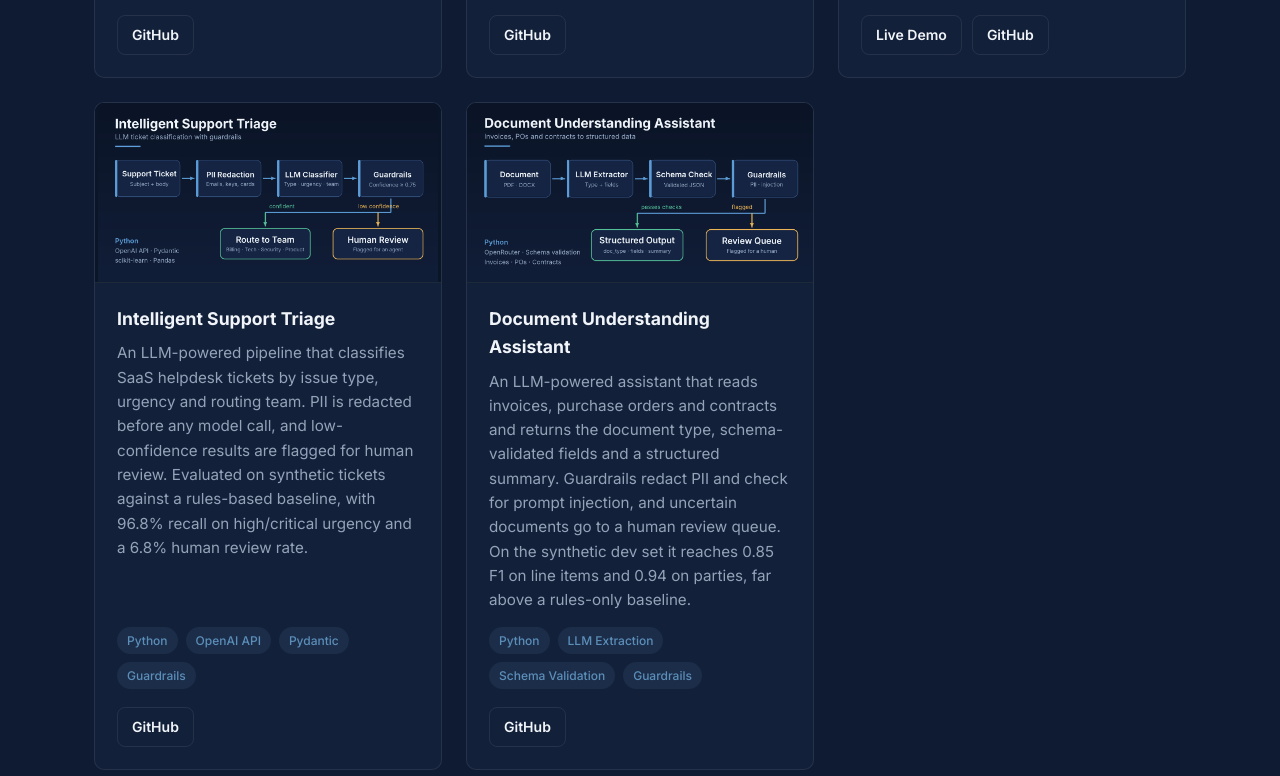
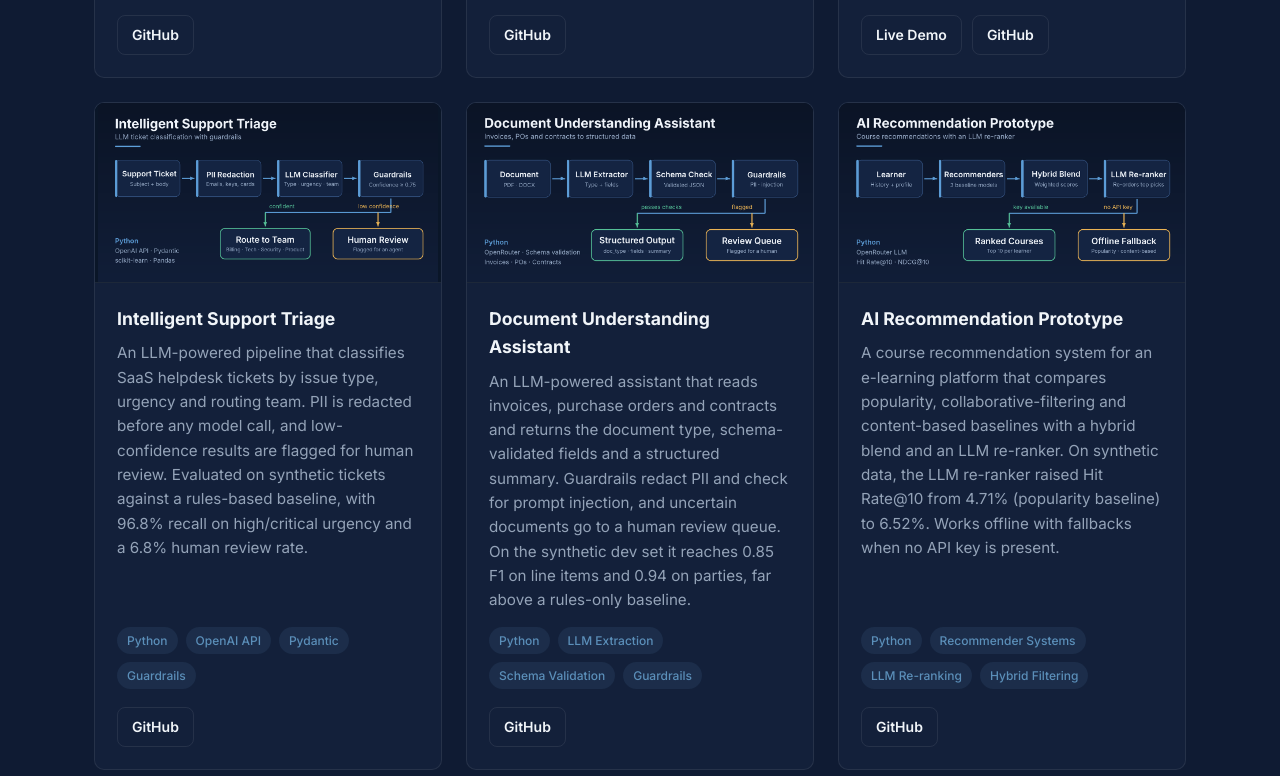
Before and after one commit to Suleman-Sehar/Suleman_Portfolio, a website: page index.html in a window 1280 px wide. Shown: the part 3624-4400 px from the top of the page. Drawn offline with nearby package versions, Linux system fonts and the light colour scheme.

Commit message:
Add AI Recommendation Prototype project

```diff
--- a/index.html
+++ b/index.html
@@ -445,6 +445,20 @@
               </div>
             </div>
           </article>
+
+          <article class="project-card reveal">
+            <div class="project-media">
+              <img src="images/recommendation-prototype.png" alt="AI Recommendation Prototype pipeline diagram" loading="lazy" onerror="this.style.display='none';">
+            </div>
+            <div class="project-body">
+              <h3>AI Recommendation Prototype</h3>
+              <p>A course recommendation system for an e-learning platform that compares popularity, collaborative-filtering and content-based baselines with a hybrid blend and an LLM re-ranker. On synthetic data, the LLM re-ranker raised Hit Rate@10 from 4.71% (popularity baseline) to 6.52%. Works offline with fallbacks when no API key is present.</p>
+              <div class="tags"><span class="tag">Python</span><span class="tag">Recommender Systems</span><span class="tag">LLM Re-ranking</span><span class="tag">Hybrid Filtering</span></div>
+              <div class="project-links">
+                <a href="https://github.com/Suleman-Sehar/ai-recommendation-prototype" target="_blank" rel="noopener noreferrer">GitHub</a>
+              </div>
+            </div>
+          </article>
         </div>
       </div>
     </section>
```
Also changed, not shown: images/recommendation-prototype.png (added).
